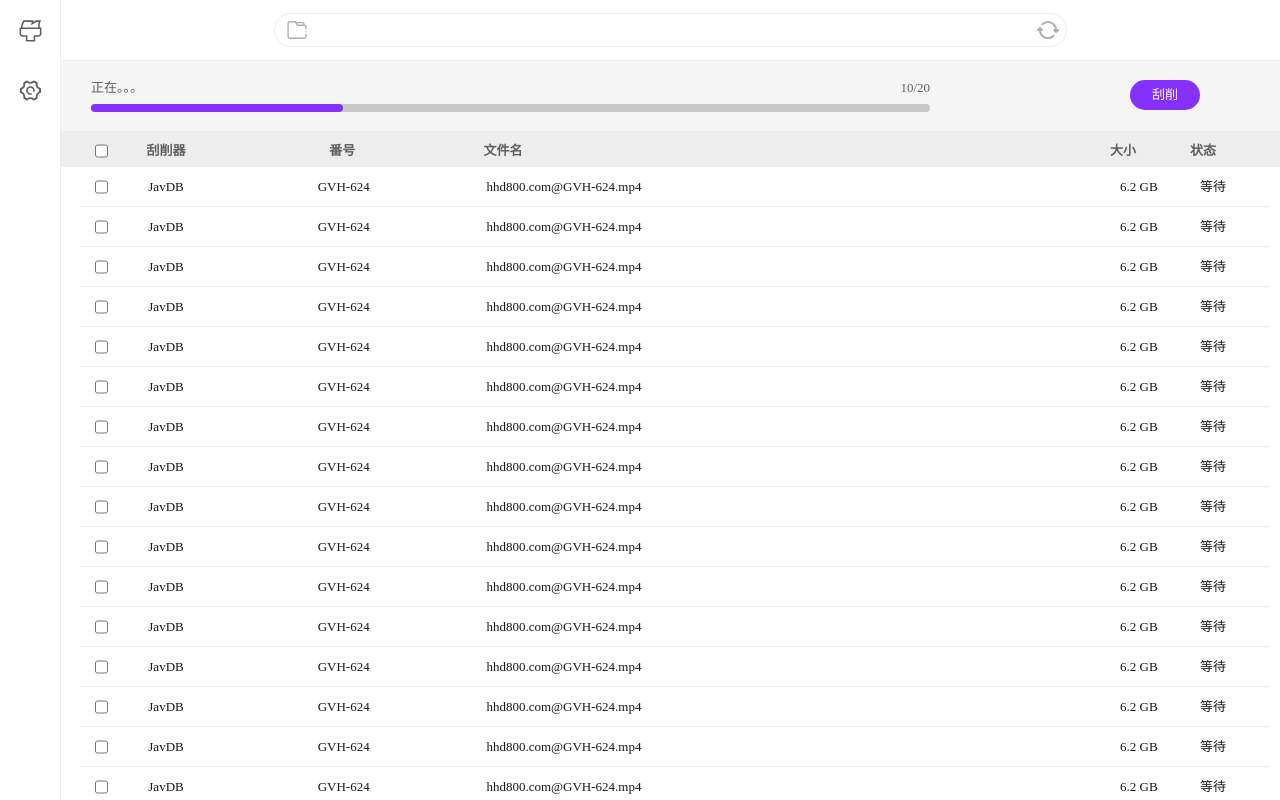
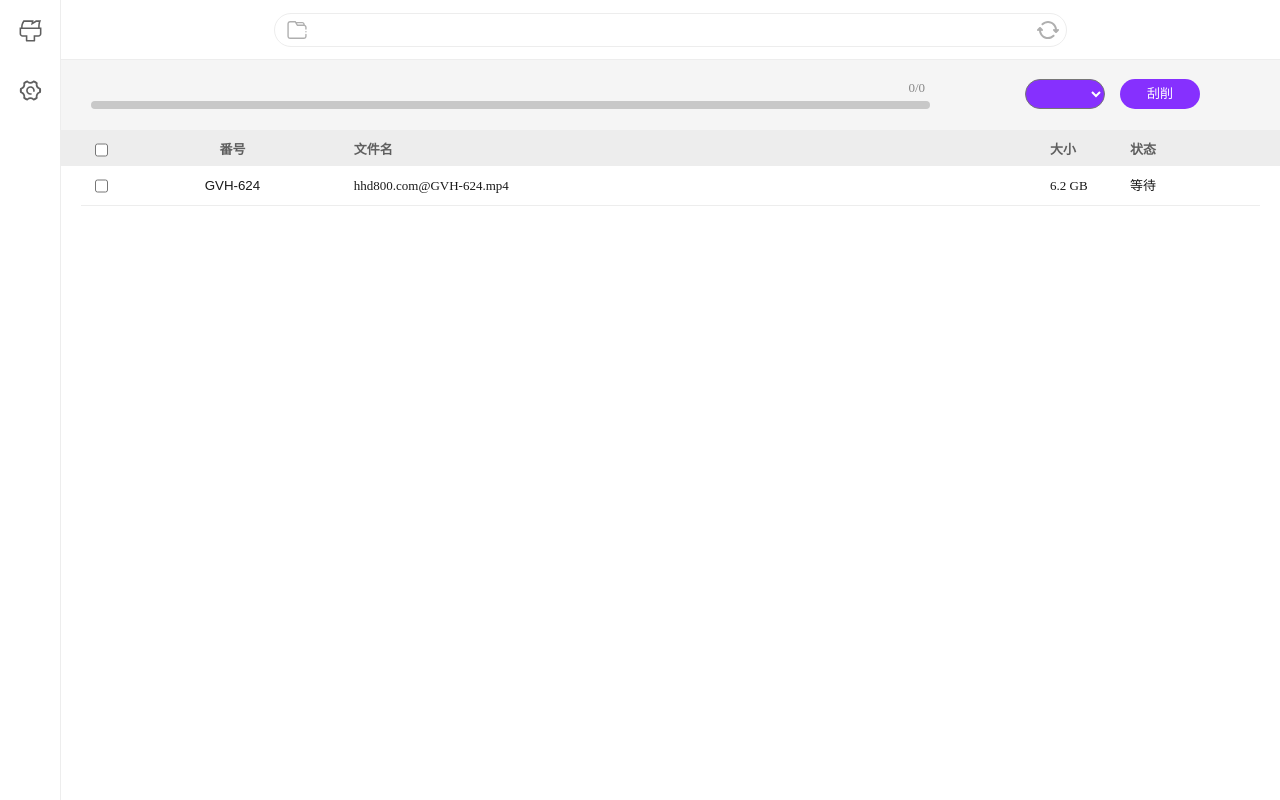
Before and after one commit to gogofishman/JapaneseLearning-Capture, a plain HTML site: page gui/window.html in a window 1280 px wide. Drawn offline with Linux system fonts and the light colour scheme.

Commit message:
ui差不多改完咯

```diff
--- a/gui/css_sub/subWindow.css
+++ b/gui/css_sub/subWindow.css
@@ -7,7 +7,7 @@
     left: 0;
     width: 100%;
     height: 100%;
-    background-color: rgba(255, 255, 255, .5);
+    background-color: rgba(0, 0, 0, .6);
     z-index: 100;
 }
 
@@ -32,7 +32,7 @@
     display: flex;
     flex-direction: column;
     width: 350px;
-    height: 180px;
+    height: 200px;
     border-radius: 10px;
     padding: 20px 30px 20px 30px;
     background-color: var(--color-background-alter2);
--- a/gui/css_sub/tab_scrape.css
+++ b/gui/css_sub/tab_scrape.css
@@ -5,20 +5,6 @@
 
     border-left: var(--size-border) solid var(--color-background-alter2);
     background-color: var(--color-background);
-}
-
-/*顶部条*/
-.top-container {
-    width: 100%;
-    height: 60px;
-    border-bottom: var(--size-border) solid var(--color-background-alter2);
-
-    & .input-path-container {
-        height: 100%;
-        display: flex;
-        align-items: center;
-        justify-content: center;
-    }
 }
 
 /*路径输入编辑框*/
@@ -82,7 +68,25 @@
         height: 2em;
         padding: 0 60px 0 10px;
         display: flex;
-        justify-content: space-between;
+        justify-content: flex-end;
+    }
+
+    & select {
+        padding-top: 2px;
+        background-color: var(--color-tip);
+        color: var(--color-text-white);
+        font-size: var(--size-text-small);
+        text-align: center;
+        width: 80px;
+        line-height: 30px;
+        height: 30px;
+        margin-right: 15px;
+        border-radius: 50px;
+        cursor: pointer;
+
+        &:focus-visible {
+            outline: none;
+        }
     }
 }
 
@@ -95,17 +99,19 @@
     padding: 0 10px 0 10px;
 
     & .progress-bar-text-container {
+        box-sizing: border-box;
+        padding: 0 5px 0 5px;
         width: 100%;
         display: flex;
         align-items: center;
         justify-content: space-between;
         font-size: var(--size-text-small);
-        color: var(--color-text-gray);
+        color: var(--color-text-gray2);
     }
 
     & .progress-bar {
         width: 100%;
-        margin-top: 10px;
+        margin-top: 7px;
 
         & .progress-bar-background {
             width: 100%;
@@ -115,7 +121,7 @@
         }
 
         & .progress-bar-top {
-            width: 30%;
+            width: 0%;
             height: 100%;
             background-color: var(--color-icon-strong);
             border-radius: 5px;
@@ -151,6 +157,18 @@
         padding: 0 20px 0 20px;
         overflow-y: auto;
         font-size: var(--size-text-small);
+
+        & input[type="text"] {
+            width: 100%;
+            text-align: center;
+            background-color: transparent;
+            border: var(--size-border) solid var(--color-background);
+
+            &:focus {
+                border: var(--size-border) solid var(--color-icon-strong);
+                outline: none;
+            }
+        }
     }
 }
 
--- a/gui/src/class.js
+++ b/gui/src/class.js
@@ -3,20 +3,16 @@ let table = document.getElementById('file-table-body')
 class FileTable {
 
     constructor () {
+        this.scrape = ''
         this.file_list = {}
-        this.scraper_global = 'JavDB'
         this.item_list = {
             'selected': {
                 'text-align': 'center',
                 'width': '20px',
             },
-            '刮削器': {
-                'text-align': 'center',
-                'width': '70px',
-            },
             '番号': {
                 'text-align': 'center',
-                'width': '0.4',
+                'width': '0.3',
             },
             '文件名': {
                 'text-align': 'left',
@@ -28,7 +24,7 @@ class FileTable {
             },
             '状态': {
                 'text-align': 'left',
-                'width': '60px',
+                'width': '120px',
             },
         }
 
@@ -61,10 +57,9 @@ class FileTable {
 
     add (file_name, file_dict) {
         //检查file_name是否唯一
-        // if (this.file_list[file_name] !== undefined) return
+        if (this.file_list[file_name] !== undefined) return
 
         this.file_list[file_name] = {
-            'scraper': this.scraper_global,
             'path': file_dict.path,
             'size': file_dict.size,
             'jav_number': file_dict.jav_number,
@@ -82,8 +77,9 @@ class FileTable {
 
         //添加item
         div_line.innerHTML = `  <div class="table-item" item="selected"><input type="checkbox" onchange="file_table.change_file_selected('${file_name}',this.checked)"></div>
-                                <div class="table-item" item="刮削器"><span>${this.file_list[file_name]['scraper']}</span></div>
-                                <div class="table-item state-selectable-text" item="番号"><span>${this.file_list[file_name]['jav_number']}</span></div>
+                                <div class="table-item state-selectable-text" item="番号">
+                                    <input type="text" title="如果番号解析有误，可自行修改" value="${this.file_list[file_name]['jav_number']}" onchange="file_table.change_jav_number('${file_name}',this.value)">
+                                </div>
                                 <div class="table-item state-selectable-text" item="文件名"><span>${file_name}</span></div>
                                 <div class="table-item" item="大小"><span>${this.file_list[file_name]['size']} GB</span></div>
                                 <div class="table-item" item="状态"><span>${this.file_list[file_name]['state']}</span></div>  `
@@ -165,7 +161,65 @@ class FileTable {
     }
 }
 
+class ProgressBar {
+    constructor () {
+        this._num = 0
+        this._total = 0
+        this._div_label = document.getElementById('progress-bar-label')
+        this._div_percent_text = document.getElementById('progress-bar-percent')
+        this._div_progress_bar = document.getElementById('scrape-progress-bar')
+    }
+
+    /**
+     * 初始化
+     * @param label{string} 标签
+     * @param total{number} 进度总数
+     */
+    init (label, total) {
+        this._num = 0
+        this._total = total
+        this.change_label(label)
+        this.change_percent(`${this._num}/${this._total}`)
+        this.change_bar(this._num, this._total)
+    }
+
+    /**
+     * 更新进度
+     * @param label{string|null} 改变标签，如果null则不改变
+     * @param step{number} 进度前进的步数，默认为1
+     */
+    update (label = null, step = 1) {
+        this._num = this._num + step
+        this._num = this._total < this._num ? this._total : this._num
+        if (label) this.change_label(label)
+        this.change_percent(`${this._num}/${this._total}`)
+        this.change_bar(this._num, this._total)
+    }
+
+    /**
+     * @private
+     */
+    change_label (text) {
+        this._div_label.innerText = text
+    }
+
+    /**
+     * @private
+     */
+    change_percent (text) {
+        this._div_percent_text.innerText = text
+    }
+
+    /**
+     * @private
+     */
+    change_bar (num, total) {
+        this._div_progress_bar.style.width = `${(num / total) * 100}%`
+    }
+}
+
 var file_table = new FileTable()
+var progress_bar = new ProgressBar()
 
 file_table.add('hhd800.com@GVH-624.mp4', {
     'path': 'hhd800.com@GVH-624.mp4',
@@ -175,171 +229,3 @@ file_table.add('hhd800.com@GVH-624.mp4', {
     'subtitle': false,
     'long_jav_number': 'GVH-624'
 })
-file_table.add('hhd800.com@GVH-624.mp4', {
-    'path': 'hhd800.com@GVH-624.mp4',
-    'size': '6.2',
-    'jav_number': 'GVH-624',
-    'uncensored': false,
-    'subtitle': false,
-    'long_jav_number': 'GVH-624'
-})
-file_table.add('hhd800.com@GVH-624.mp4', {
-    'path': 'hhd800.com@GVH-624.mp4',
-    'size': '6.2',
-    'jav_number': 'GVH-624',
-    'uncensored': false,
-    'subtitle': false,
-    'long_jav_number': 'GVH-624'
-})
-file_table.add('hhd800.com@GVH-624.mp4', {
-    'path': 'hhd800.com@GVH-624.mp4',
-    'size': '6.2',
-    'jav_number': 'GVH-624',
-    'uncensored': false,
-    'subtitle': false,
-    'long_jav_number': 'GVH-624'
-})
-file_table.add('hhd800.com@GVH-624.mp4', {
-    'path': 'hhd800.com@GVH-624.mp4',
-    'size': '6.2',
-    'jav_number': 'GVH-624',
-    'uncensored': false,
-    'subtitle': false,
-    'long_jav_number': 'GVH-624'
-})
-file_table.add('hhd800.com@GVH-624.mp4', {
-    'path': 'hhd800.com@GVH-624.mp4',
-    'size': '6.2',
-    'jav_number': 'GVH-624',
-    'uncensored': false,
-    'subtitle': false,
-    'long_jav_number': 'GVH-624'
-})
-file_table.add('hhd800.com@GVH-624.mp4', {
-    'path': 'hhd800.com@GVH-624.mp4',
-    'size': '6.2',
-    'jav_number': 'GVH-624',
-    'uncensored': false,
-    'subtitle': false,
-    'long_jav_number': 'GVH-624'
-})
-file_table.add('hhd800.com@GVH-624.mp4', {
-    'path': 'hhd800.com@GVH-624.mp4',
-    'size': '6.2',
-    'jav_number': 'GVH-624',
-    'uncensored': false,
-    'subtitle': false,
-    'long_jav_number': 'GVH-624'
-})
-file_table.add('hhd800.com@GVH-624.mp4', {
-    'path': 'hhd800.com@GVH-624.mp4',
-    'size': '6.2',
-    'jav_number': 'GVH-624',
-    'uncensored': false,
-    'subtitle': false,
-    'long_jav_number': 'GVH-624'
-})
-file_table.add('hhd800.com@GVH-624.mp4', {
-    'path': 'hhd800.com@GVH-624.mp4',
-    'size': '6.2',
-    'jav_number': 'GVH-624',
-    'uncensored': false,
-    'subtitle': false,
-    'long_jav_number': 'GVH-624'
-})
-file_table.add('hhd800.com@GVH-624.mp4', {
-    'path': 'hhd800.com@GVH-624.mp4',
-    'size': '6.2',
-    'jav_number': 'GVH-624',
-    'uncensored': false,
-    'subtitle': false,
-    'long_jav_number': 'GVH-624'
-})
-file_table.add('hhd800.com@GVH-624.mp4', {
-    'path': 'hhd800.com@GVH-624.mp4',
-    'size': '6.2',
-    'jav_number': 'GVH-624',
-    'uncensored': false,
-    'subtitle': false,
-    'long_jav_number': 'GVH-624'
-})
-file_table.add('hhd800.com@GVH-624.mp4', {
-    'path': 'hhd800.com@GVH-624.mp4',
-    'size': '6.2',
-    'jav_number': 'GVH-624',
-    'uncensored': false,
-    'subtitle': false,
-    'long_jav_number': 'GVH-624'
-})
-file_table.add('hhd800.com@GVH-624.mp4', {
-    'path': 'hhd800.com@GVH-624.mp4',
-    'size': '6.2',
-    'jav_number': 'GVH-624',
-    'uncensored': false,
-    'subtitle': false,
-    'long_jav_number': 'GVH-624'
-})
-file_table.add('hhd800.com@GVH-624.mp4', {
-    'path': 'hhd800.com@GVH-624.mp4',
-    'size': '6.2',
-    'jav_number': 'GVH-624',
-    'uncensored': false,
-    'subtitle': false,
-    'long_jav_number': 'GVH-624'
-})
-file_table.add('hhd800.com@GVH-624.mp4', {
-    'path': 'hhd800.com@GVH-624.mp4',
-    'size': '6.2',
-    'jav_number': 'GVH-624',
-    'uncensored': false,
-    'subtitle': false,
-    'long_jav_number': 'GVH-624'
-})
-file_table.add('hhd800.com@GVH-624.mp4', {
-    'path': 'hhd800.com@GVH-624.mp4',
-    'size': '6.2',
-    'jav_number': 'GVH-624',
-    'uncensored': false,
-    'subtitle': false,
-    'long_jav_number': 'GVH-624'
-})
-file_table.add('hhd800.com@GVH-624.mp4', {
-    'path': 'hhd800.com@GVH-624.mp4',
-    'size': '6.2',
-    'jav_number': 'GVH-624',
-    'uncensored': false,
-    'subtitle': false,
-    'long_jav_number': 'GVH-624'
-})
-file_table.add('hhd800.com@GVH-624.mp4', {
-    'path': 'hhd800.com@GVH-624.mp4',
-    'size': '6.2',
-    'jav_number': 'GVH-624',
-    'uncensored': false,
-    'subtitle': false,
-    'long_jav_number': 'GVH-624'
-})
-file_table.add('hhd800.com@GVH-624.mp4', {
-    'path': 'hhd800.com@GVH-624.mp4',
-    'size': '6.2',
-    'jav_number': 'GVH-624',
-    'uncensored': false,
-    'subtitle': false,
-    'long_jav_number': 'GVH-624'
-})
-file_table.add('hhd800.com@GVH-624.mp4', {
-    'path': 'hhd800.com@GVH-624.mp4',
-    'size': '6.2',
-    'jav_number': 'GVH-624',
-    'uncensored': false,
-    'subtitle': false,
-    'long_jav_number': 'GVH-624'
-})
-file_table.add('hhd800.com@GVH-624.mp4', {
-    'path': 'hhd800.com@GVH-624.mp4',
-    'size': '6.2',
-    'jav_number': 'GVH-624',
-    'uncensored': false,
-    'subtitle': false,
-    'long_jav_number': 'GVH-624'
-})
--- a/gui/style.css
+++ b/gui/style.css
@@ -14,6 +14,7 @@
 
     --color-text: rgb(25, 25, 25);
     --color-text-gray: var(--color-icon);
+    --color-text-gray2: rgb(135,135,135);
     --color-text-black: #282828;
     --color-text-white: #ffffff;
 
@@ -30,7 +31,7 @@
     visibility: hidden !important;
 }
 
-.state-selectable-text{
+.state-selectable-text {
     user-select: text;
 }
 
@@ -91,16 +92,38 @@ body {
 
 .main-container {
     flex: 1;
-    background-color: var(--color-background-alter1);
 
     & .main-container-tabView {
         height: 100%;
     }
 }
 
+/*顶部条*/
+.top-container {
+    width: 100%;
+    height: 60px;
+    box-sizing: border-box;
+    border-bottom: var(--size-border) solid var(--color-background-alter2);
+
+    & .input-path-container {
+        height: 100%;
+        display: flex;
+        align-items: center;
+        justify-content: center;
+    }
+
+    & h1 {
+        box-sizing: border-box;
+        padding-top: 30px;
+        padding-left: 30px;
+        height: 100%;
+        font-weight: 700;
+    }
+}
+
 /*控件*/
 .switch {
-    background-color: var(--color-background-alter1);
+    background-color: var(--color-background-alter3);
     border-radius: 14px;
     box-sizing: border-box;
     display: inline-flex;
@@ -132,7 +155,7 @@ body {
     }
 
     &.switch-on {
-        background-color: var(--color-icon);
+        background-color: var(--color-icon-strong);
     }
 
     &.switch-on .switch-handle {
@@ -154,6 +177,10 @@ body {
         background-color: var(--color-background-alter1);
         border: 0
     }
+
+    &:focus-visible {
+        outline: none;
+    }
 }
 
 /*按钮*/
@@ -161,7 +188,7 @@ body {
     cursor: pointer;
     height: 30px;
     line-height: 30px;
-    width: 70px;
+    width: 80px;
     background-color: var(--color-tip);
     border-radius: 50px;
     text-align: center;
@@ -181,6 +208,7 @@ body {
 
 /*输入框*/
 input {
+    cursor: text;
     width: 60px;
     height: 16px;
     background-color: var(--color-background-alter1);
@@ -209,7 +237,7 @@ input[type="number"]::-webkit-outer-spin-button {
 }
 
 a {
-    color: var(--color-icon);
+    color: var(--color-icon-strong);
 
     &:active {
         color: var(--color-icon-strong);
--- a/gui/window.html
+++ b/gui/window.html
@@ -63,8 +63,8 @@
                     <!--                        进度条-->
                     <div class="progress-bar-container">
                         <div class="progress-bar-text-container">
-                                <span id="progress-bar-label">正在。。。</span>
-                                <span id="progress-bar-percent" style="font-weight: 100;">10/20</span>
+                            <span id="progress-bar-label"></span>
+                            <span id="progress-bar-percent" style="font-weight: 100;">0/0</span>
                         </div>
                         <div class="progress-bar">
                             <div class="progress-bar-background">
@@ -75,7 +75,7 @@
 
                     <!--                    控制按钮-->
                     <div class="control-button-container">
-                            <div></div>
+                        <select id="scrape-select"></select>
                         <div id="run-button" class="button">刮削</div>
                     </div>
                 </div>
@@ -90,8 +90,10 @@
         </div>
 
         <!--        设置-->
-        <div id="main-setting" class="main-container-tabView" style="overflow-y: auto">
-
+        <div id="main-setting" class="main-container-tabView">
+            <div class="setting-container">
+                <div class="top-container"><h1>设置</h1></div>
+                <div class="setting-container-body">
                     <div class="setting-box">
                         <h1>通用</h1>
                         <div class="setting-box-sub">
@@ -178,7 +180,10 @@
                             </div>
                             <div class="setting-item">
                                 <span> </span>
-                        <span id="trans-api-button" style="font-size: 13px;cursor: pointer;"><u>配置api</u></span>
+                                <span id="trans-api-button"
+                                      style="font-size: 13px;cursor: pointer;"><u>配置api</u></span>
+                            </div>
+                        </div>
                     </div>
                 </div>
             </div>
@@ -206,6 +211,7 @@
             <span><a id="translatr-api-url" href="" target=_blank>申请api</a></span>
             <input id="translatr-api-response" class="long-input" type="text" readonly>
         </div>
+        <div class="setting-item"> </div>
 
         <div class="setting-item">
             <div id="translatr-api-test" class="button">测试</div>
```
Also changed, not shown: gui/css_sub/tab_setting.css (+22 -3 lines), gui/src/gui.js (+14 -0 lines), 1 other file. Lines whose indentation alone changed are shown as unchanged.
